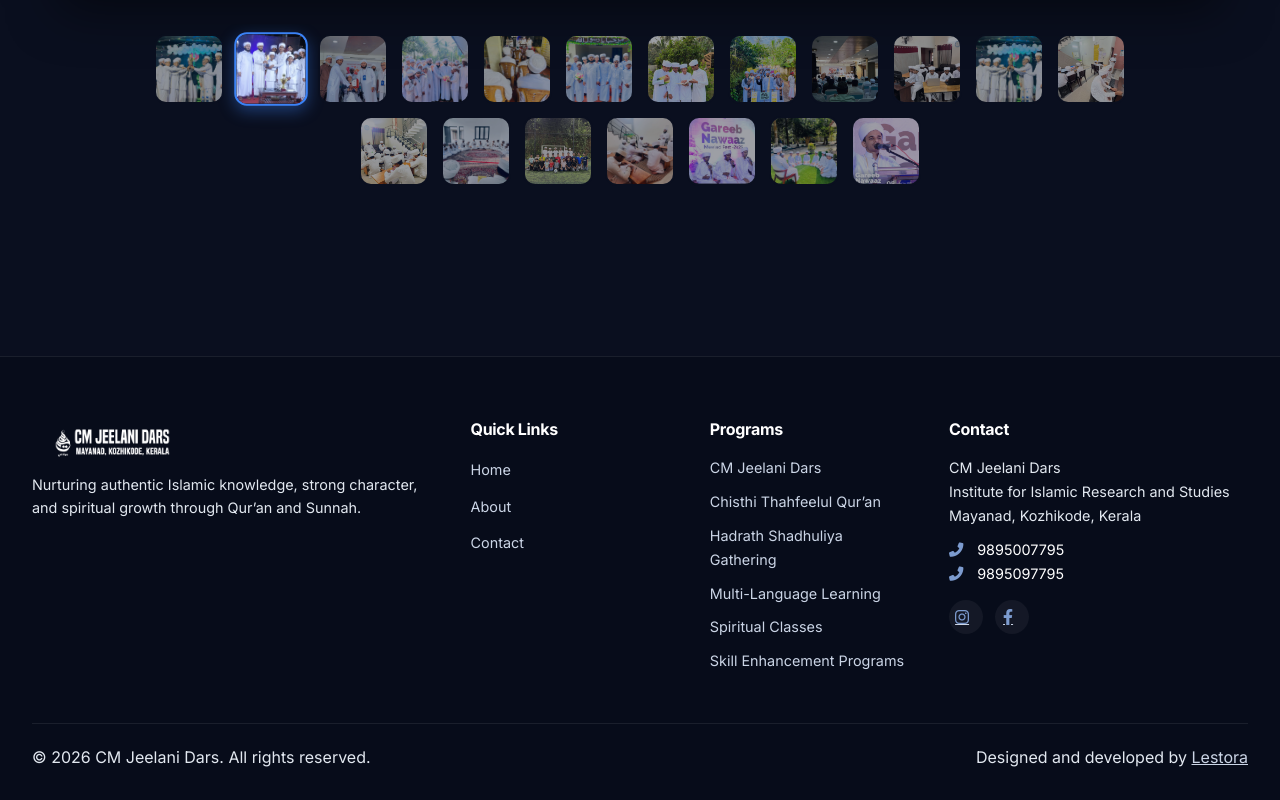
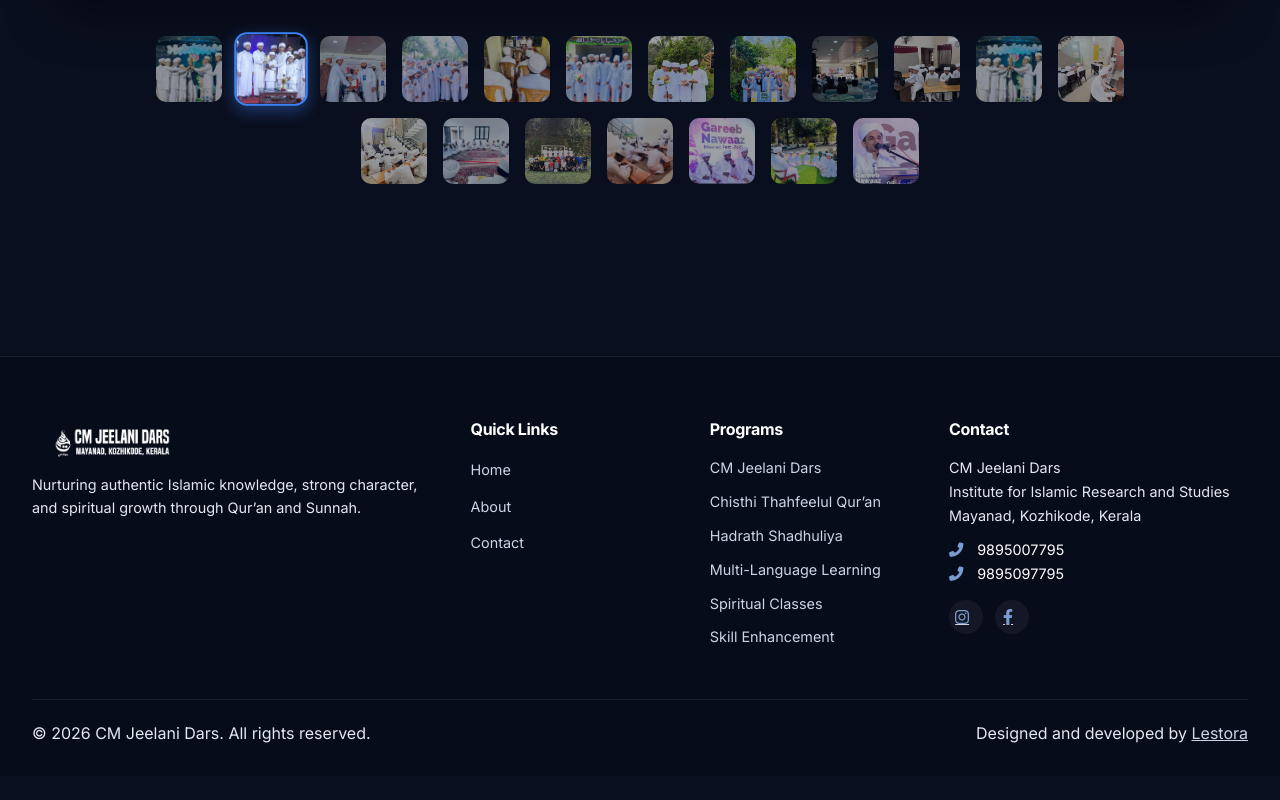
Before and after one commit to lestoradev10-coder/CM-Jeelani, a plain HTML site: page contact.html in a window 1280 px wide. Shown: the part 4465-5265 px from the top of the page. After the commit the page ends 5241 px from the top, so only its background shows below. Drawn offline with Linux system fonts and the light colour scheme.

Commit message:
Update contact.html

```diff
--- a/contact.html
+++ b/contact.html
@@ -1609,10 +1609,10 @@
                 <ul class="footer-text">
                     <li>CM Jeelani Dars </li>
                     <li>Chisthi Thahfeelul Qur’an </li>
-                    <li>Hadrath Shadhuliya Gathering </li>
+                    <li>Hadrath Shadhuliya</li>
                     <li>Multi-Language Learning </li>
                      <li>Spiritual Classes  </li>
-                      <li>Skill Enhancement Programs </li>
+                      <li>Skill Enhancement </li>
                 </ul>
             </div>
 
```
